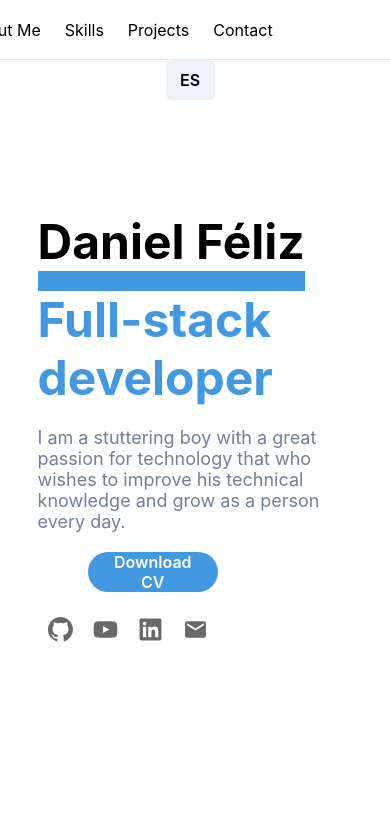
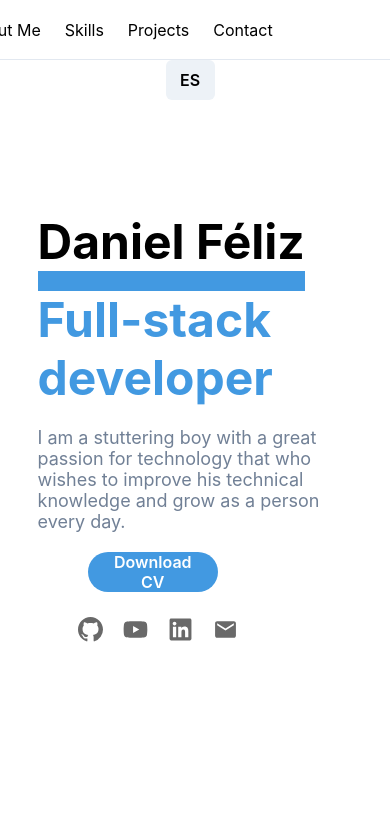
Before and after one commit to DanielFelizS/Portafolio, a React (Vite) app: page / in a window 390 px wide. Shown: the top 837 px of the page. Built offline with nearby package versions, Linux system fonts and the light colour scheme.

Commit message:
responsive de hero

```diff
--- a/src/styles/Hero.css
+++ b/src/styles/Hero.css
@@ -133,7 +133,7 @@
 
   .hero-icon-link {
     margin-top: 25px;
-    margin-left: 0;
+    margin-left: 30px;
   }
   .hero-button {
       margin-left: 50px;
```
Also changed, not shown: 1 other file (tests, documents, lock files or other folders).
